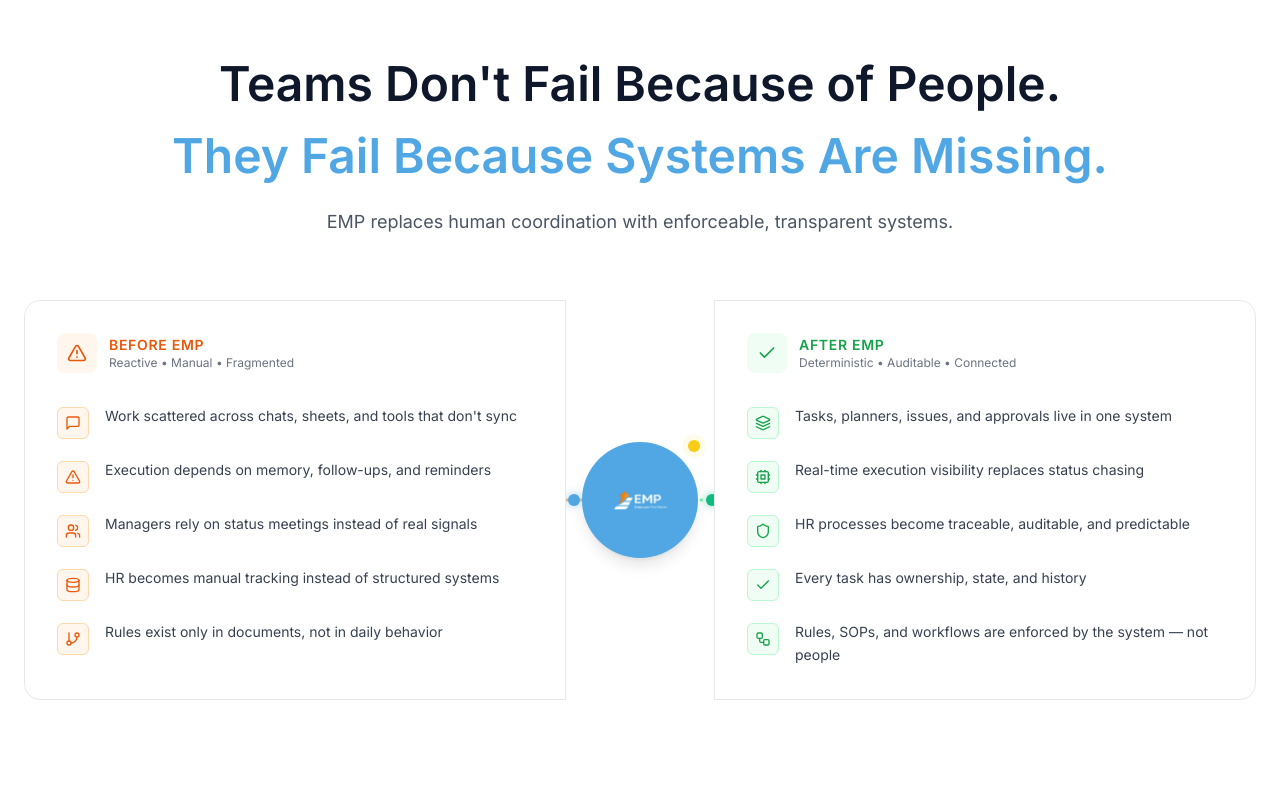
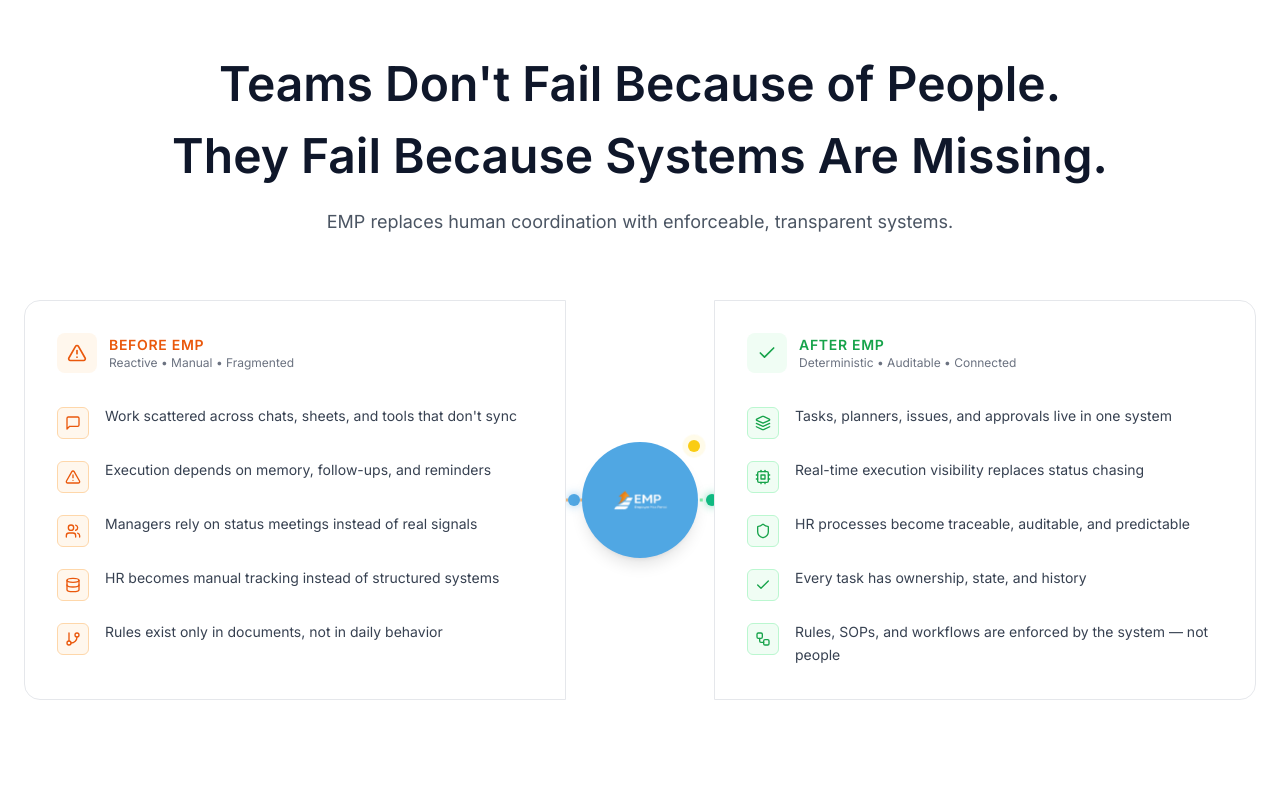
Before and after one commit to Razin-maker/Emp, a React (Vite) app: page / in a window 1280 px wide. Shown: the part 1360-2160 px from the top of the page. Built offline with nearby package versions, Linux system fonts and the light colour scheme.

Commit message:
razin: Feature

```diff
--- a/src/components/nearo/ProblemSection.tsx
+++ b/src/components/nearo/ProblemSection.tsx
@@ -82,7 +82,7 @@
                     >
                         <h2 className="text-[clamp(2rem,4vw,3rem)] font-semibold mb-4 text-slate-900">
                             Teams Don't Fail Because of People.<br />
-                            <span className="text-[#50a7e3]">They Fail Because Systems Are Missing.</span>
+                            <span className="text-slate-900">They Fail Because Systems Are Missing.</span>
                         </h2>
                         <p className="text-gray-600 text-lg max-w-2xl mx-auto">
                             EMP replaces human coordination with enforceable, transparent systems.
@@ -183,7 +183,7 @@
                     >
                         <h2 className="text-2xl font-semibold mb-3 text-slate-900 leading-tight">
                             Teams Don't Fail Because of People.<br />
-                            <span className="text-[#50a7e3]">They Fail Because Systems Are Missing.</span>
+                            <span className="text-slate-900">They Fail Because Systems Are Missing.</span>
                         </h2>
                         <p className="text-gray-600 text-sm mt-4">
                             EMP replaces human coordination with enforceable, transparent systems.
```
